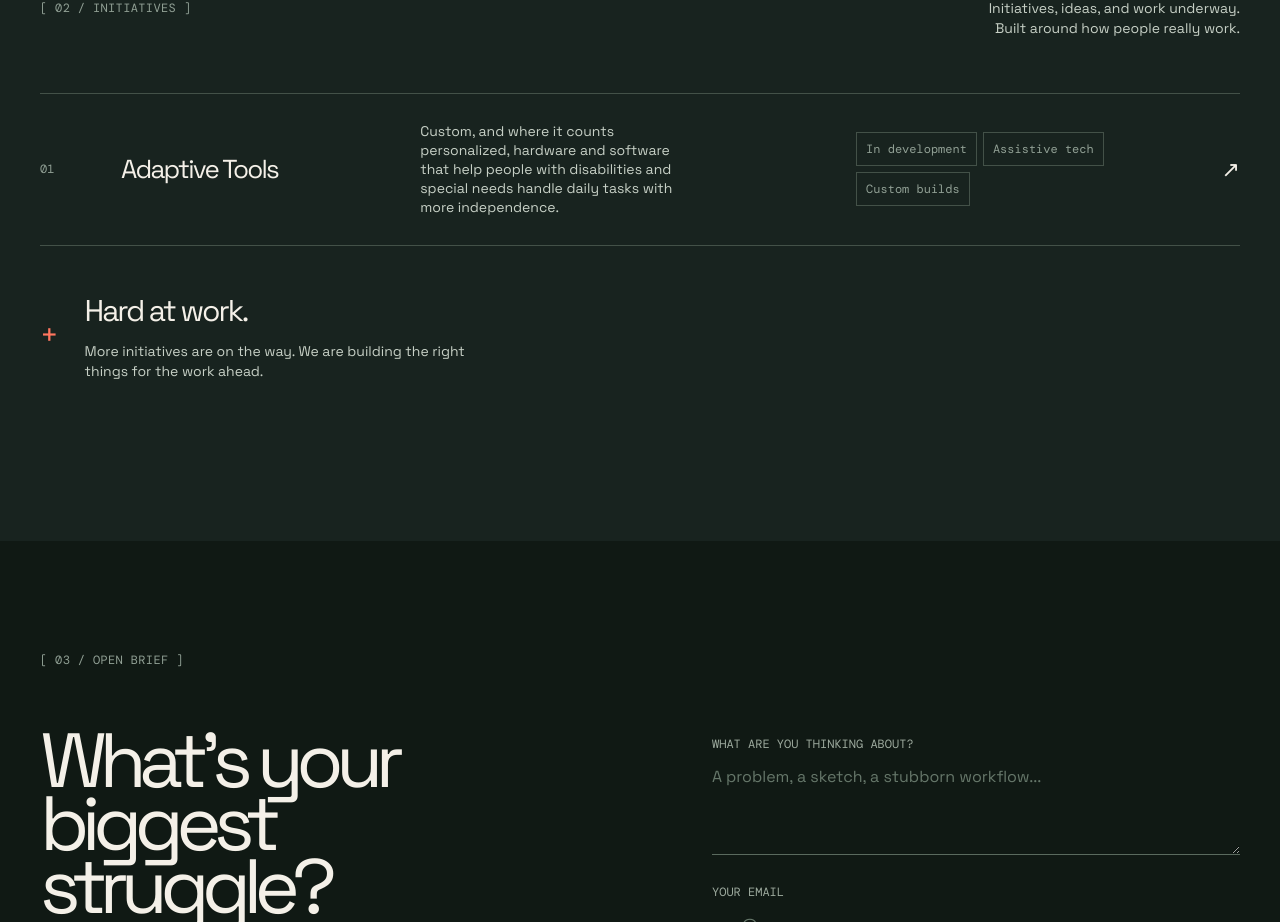
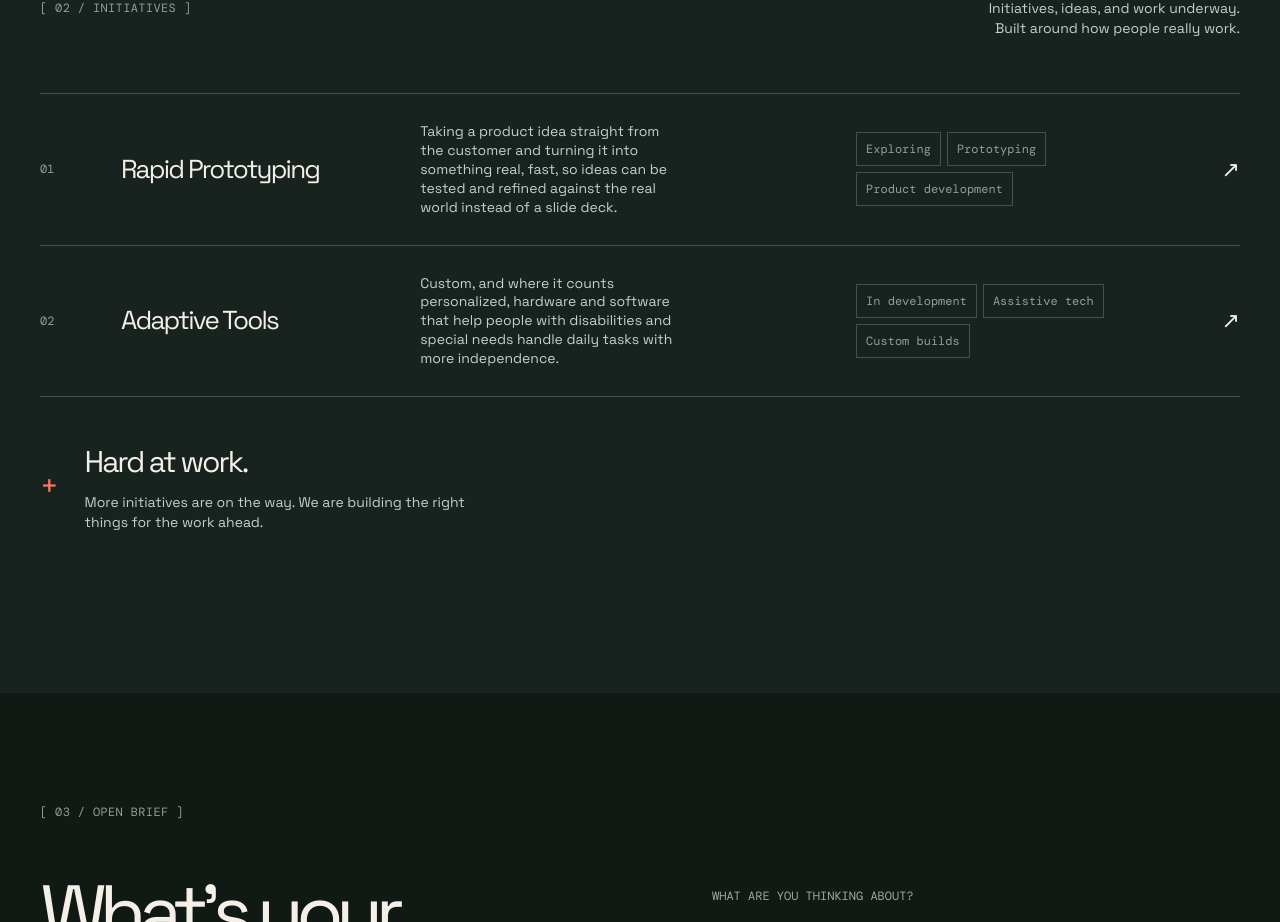
Before and after one commit to jpatrick5402/jptechnology.dev, a Next.js app: page / in a window 1280 px wide. Shown: the part 1719-2641 px from the top of the page. Built offline with nearby package versions, Linux system fonts and the light colour scheme; no server answers.

Commit message:
Adding rapid prototyping to initiatives

```diff
--- a/app/initiatives/data.ts
+++ b/app/initiatives/data.ts
@@ -12,8 +12,22 @@ export interface Initiative {
 
 export const initiatives: Initiative[] = [
 	{
+		slug: "rapid-prototyping",
+		number: "01",
+		title: "Rapid Prototyping",
+		summary:
+			"Taking a product idea straight from the customer and turning it into something real, fast, so ideas can be tested and refined against the real world instead of a slide deck.",
+		tags: ["Prototyping", "Product development"],
+		status: "Exploring",
+		body: [
+			"A lot of good ideas die in the gap between 'what if we built this' and actually holding something in your hands. We want to close that gap: take a customer's idea, however rough, and get a working prototype in front of them as quickly as possible.",
+			"That could be a functional hardware mockup, a working software demo, or a hybrid of both, whatever gets us to something testable the fastest. The goal isn't a polished product on the first pass, it's a real, tangible version of the idea that can be poked at, used, and improved.",
+			"We're building out the process now: how we scope an idea quickly, what tools and techniques let us move fast without cutting corners that matter, and how we hand off a validated prototype to the next stage of development.",
+		],
+	},
+	{
 		slug: "adaptive-tools",
-		number: "01",
+		number: "02",
 		title: "Adaptive Tools",
 		summary:
 			"Custom, and where it counts personalized, hardware and software that help people with disabilities and special needs handle daily tasks with more independence.",
```
